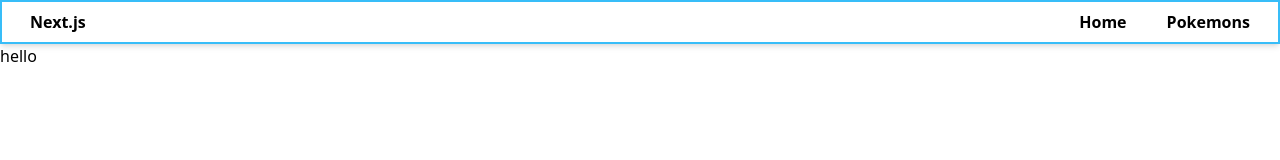
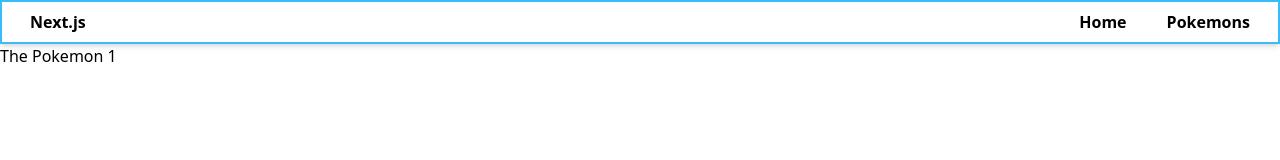
Before and after one commit to ronak-d/next.js-check, a Next.js app: page /PokemonPage/1 in a window 1280 px wide. Shown: the top 160 px of the page. Built offline with nearby package versions, Linux system fonts and the light colour scheme.

Commit message:
dynamic page params by useRouter

```diff
--- /dev/null
+++ b/src/pages/PokemonPage/[PokemonName].js
@@ -0,0 +1,11 @@
+import React from "react";
+import { useRouter } from "next/router";
+
+const Pokemonid = () => {
+  const router = useRouter();
+  const PokemonName = router.query.PokemonName;
+
+  return <div>The Pokemon {PokemonName}</div>;
+};
+
+export default Pokemonid;
--- a/src/pages/PokemonPage/[Pokemonid].js
+++ /dev/null
@@ -1,7 +0,0 @@
-import React from "react";
-
-const Pokemonid = ({ name }) => {
-  return <div>hello {name}</div>;
-};
-
-export default Pokemonid;
```
